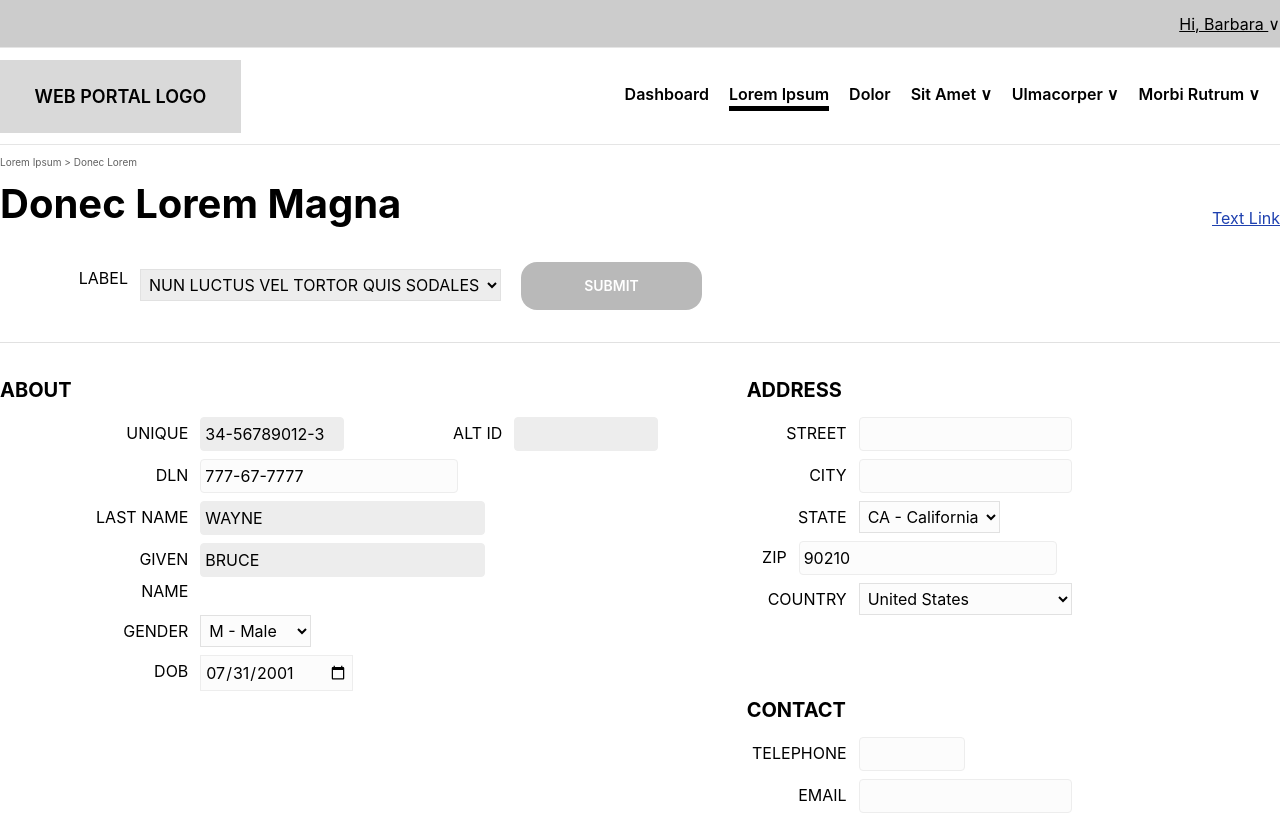
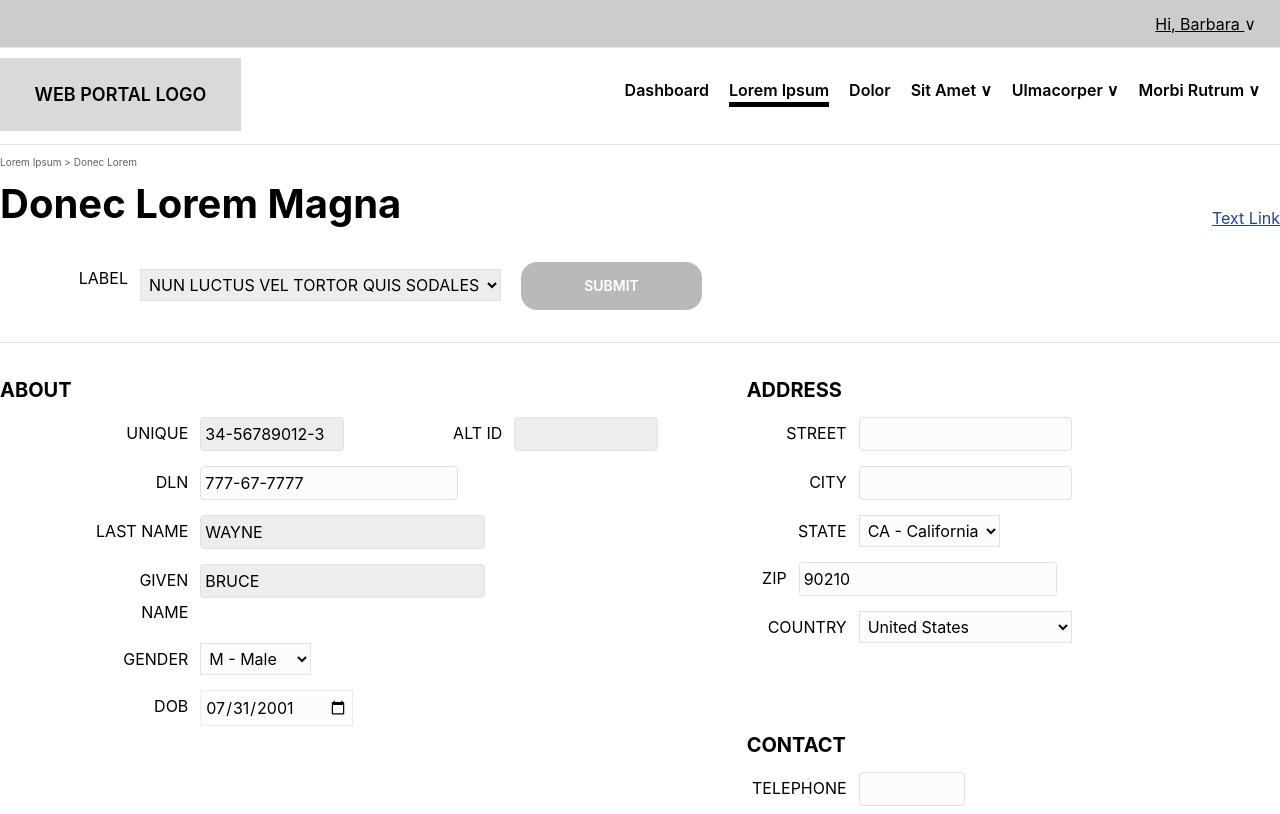
Before and after one commit to joshgoss/cloud7works-figma, a React (Create React App) app: page / in a window 1280 px wide. Shown: the top 814 px of the page. Built offline with nearby package versions, Linux system fonts and the light colour scheme.

Commit message:
More tweaks
+ tweak margins on main nav
+ tweak logo margins
+ Fix input background color
+ Fix Field bottom margin

```diff
--- a/src/App.tsx
+++ b/src/App.tsx
@@ -7,7 +7,7 @@ function App() {
       {/** User bar */}
       <div className="h-[48px] bg-[#ccc] border-b border-[#E5E5E5]">
         <div className="container h-full mx-auto md:w-[1281px]">
-          <div className="flex h-full justify-end items-center">
+          <div className="flex h-full justify-end items-center px-6">
             <div>
               <span className="underline">Hi, Barbara </span>{" "}
               <span className="">&or;</span>
@@ -17,18 +17,18 @@ function App() {
       </div>
 
       {/** Logo and Nav */}
-      <div className="border-b border-[#E5E5E5] py-2">
+      <div className="border-b border-[#E5E5E5]">
         <div className="container h-full mx-auto md:w-[1281px]">
-          <div className="flex h-[80px] items-center justify-between">
+          <div className="flow-root">
             {/* Logo */}
-            <div className="bg-[#D9D9D9] h-[73px] w-[241px] text-center">
+            <div className="float-left bg-[#D9D9D9] h-[73px] w-[241px] text-center mt-[10px] mb-[13px]">
               <span className="text-[18px] font-[600] inline-block align-middle leading-[73px]">
                 WEB PORTAL LOGO
               </span>
             </div>
 
             {/* Navigation */}
-            <ul className="font-[600]">
+            <ul className="float-right font-[600] mt-[30px]">
               <li className="inline mr-5">Dashboard</li>
               <li className="inline-block mr-5 border-b-[5px] border-black">
                 Lorem Ipsum
--- a/src/components/Field.tsx
+++ b/src/components/Field.tsx
@@ -12,7 +12,7 @@ type Props = {
 };
 
 function Field({ className, children }: Props) {
-  return <div className={classNames("mb-2", className)}>{children}</div>;
+  return <div className={classNames("mb-[15px]", className)}>{children}</div>;
 }
 
 export default Field;
--- a/src/components/Input.tsx
+++ b/src/components/Input.tsx
@@ -14,7 +14,7 @@ function Input({ className, disabled, name, placeholder, value }: Props) {
     <input
       id={name}
       className={classNames(
-        "p-1 rounded border border-[#EDEDED] uppercase",
+        "p-1 rounded border border-[#E1E1E1] uppercase",
         {
           "bg-[#FCFCFC]": !disabled,
           "bg-[#EDEDED]": disabled,
```
